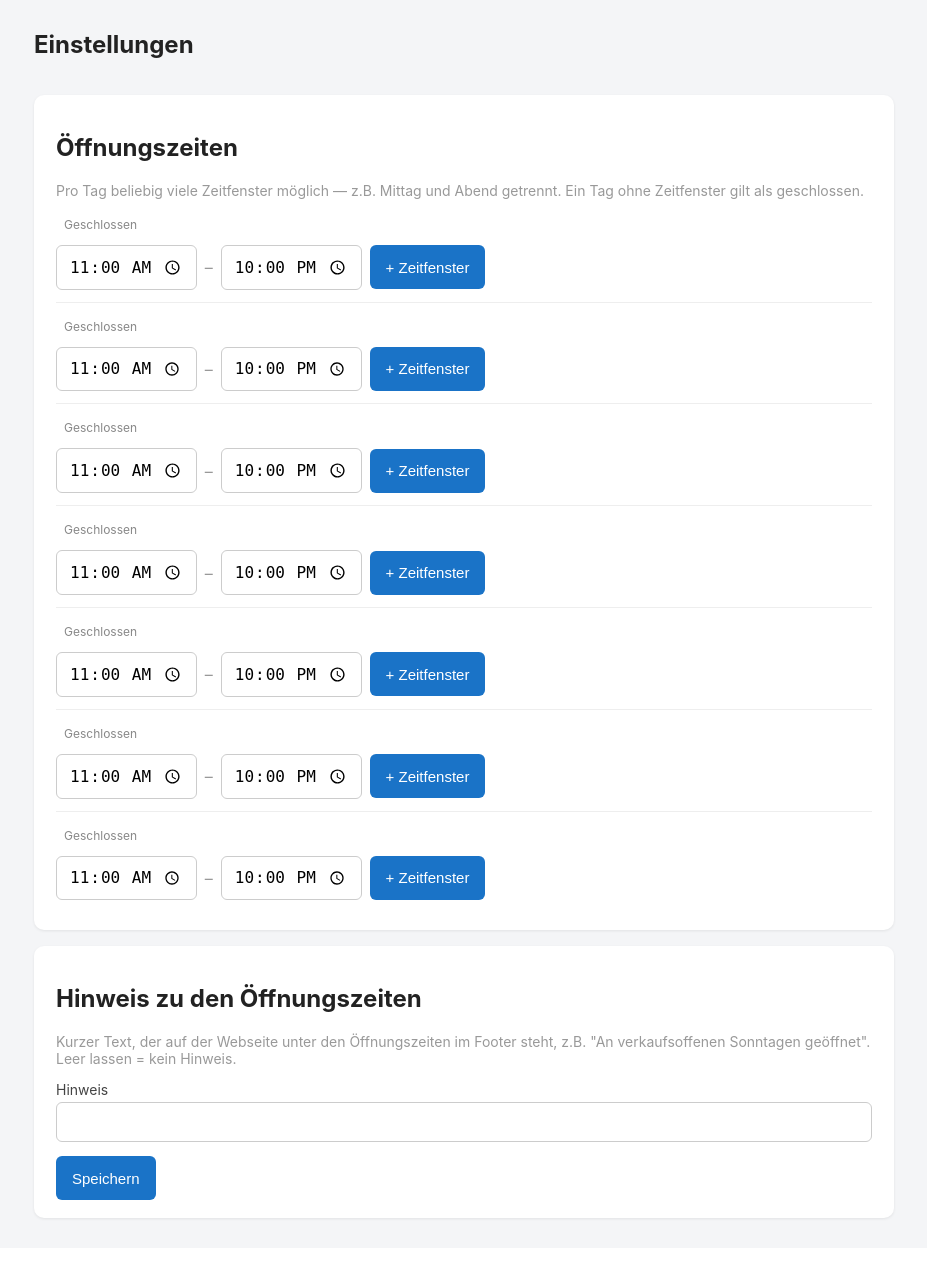
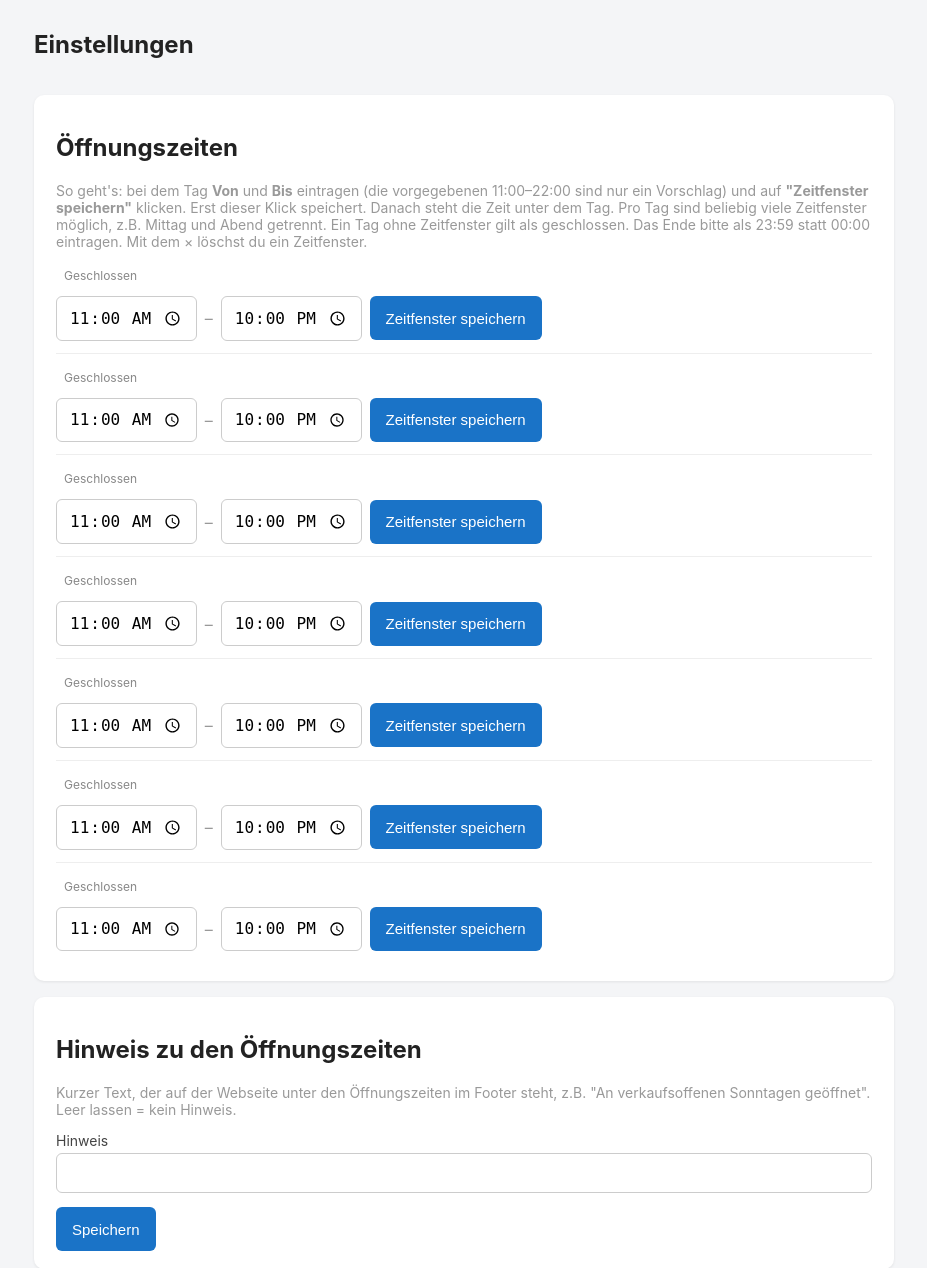
Before and after one commit to resoaga/bstell, a FastAPI app: template app/templates/admin/settings_hours.html in a window 1280 px wide. Shown: the part 65-1333 px from the top of the page, without its empty margins (176-1103 px from the left). Before the commit the page ends 1286 px from the top, so only its background shows below. Run offline with FastAPI, Linux system fonts and the light colour scheme; the template is opened without the code that fills it, so the values that code supplies are empty.

Commit message:
Oeffnungszeiten-Admin: Knopf 'Zeitfenster speichern' + klare Anleitung (erst der Klick speichert)
Co-Authored-By: Claude Sonnet 5.5 <noreply@anthropic.com>

```diff
--- a/app/templates/admin/_opening_hour_day.html
+++ b/app/templates/admin/_opening_hour_day.html
@@ -19,10 +19,10 @@
         hx-post="/admin/settings/hours/{{ weekday }}/windows" hx-target="#opening-hour-day-{{ weekday }}"
         hx-swap="outerHTML" class="inline-form opening-hour-add-form">
     <div class="opening-hour-times">
-      <input type="time" name="open_time" value="11:00">
+      <input type="time" name="open_time" value="11:00" aria-label="Von">
       <span class="opening-hour-sep">–</span>
-      <input type="time" name="close_time" value="22:00">
+      <input type="time" name="close_time" value="22:00" aria-label="Bis">
     </div>
-    <button type="submit">+ Zeitfenster</button>
+    <button type="submit">Zeitfenster speichern</button>
   </form>
 </div>
--- a/app/templates/admin/settings_hours.html
+++ b/app/templates/admin/settings_hours.html
@@ -5,7 +5,7 @@
 
 <section class="category">
   <h2>Öffnungszeiten</h2>
-  <p class="hint">Pro Tag beliebig viele Zeitfenster möglich — z.B. Mittag und Abend getrennt. Ein Tag ohne Zeitfenster gilt als geschlossen.</p>
+  <p class="hint">So geht's: bei dem Tag <strong>Von</strong> und <strong>Bis</strong> eintragen (die vorgegebenen 11:00–22:00 sind nur ein Vorschlag) und auf <strong>"Zeitfenster speichern"</strong> klicken. Erst dieser Klick speichert. Danach steht die Zeit unter dem Tag. Pro Tag sind beliebig viele Zeitfenster möglich, z.B. Mittag und Abend getrennt. Ein Tag ohne Zeitfenster gilt als geschlossen. Das Ende bitte als 23:59 statt 00:00 eintragen. Mit dem × löschst du ein Zeitfenster.</p>
   {% for weekday in range(7) %}
   {% with windows = hours_by_weekday[weekday], weekday_label = weekday_labels[weekday] %}
   {% include "admin/_opening_hour_day.html" %}
```
